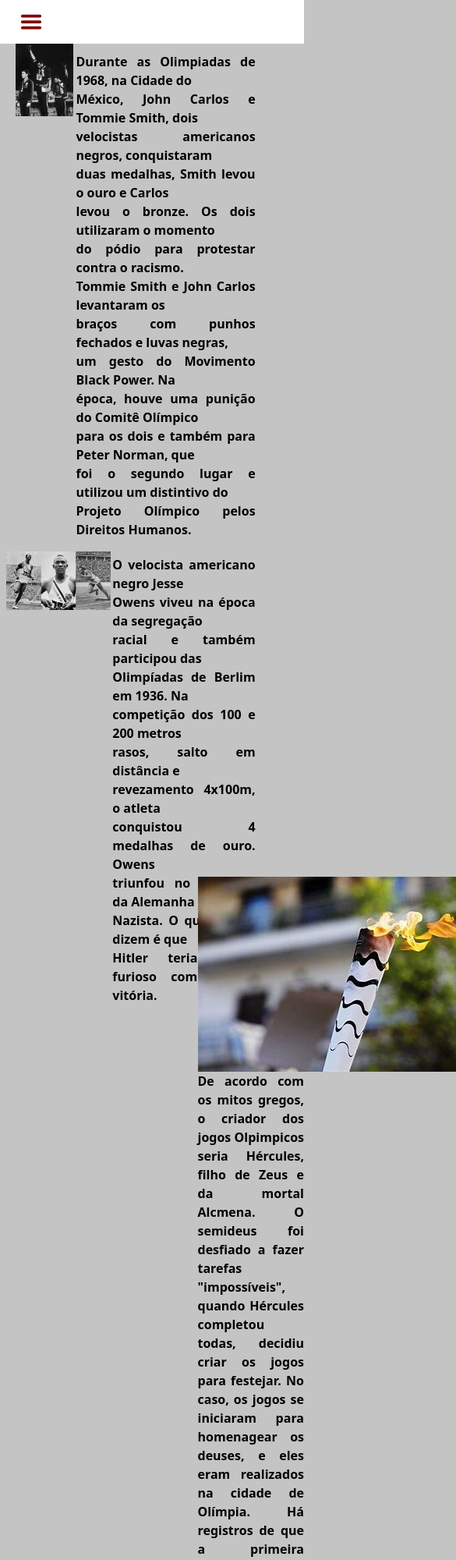
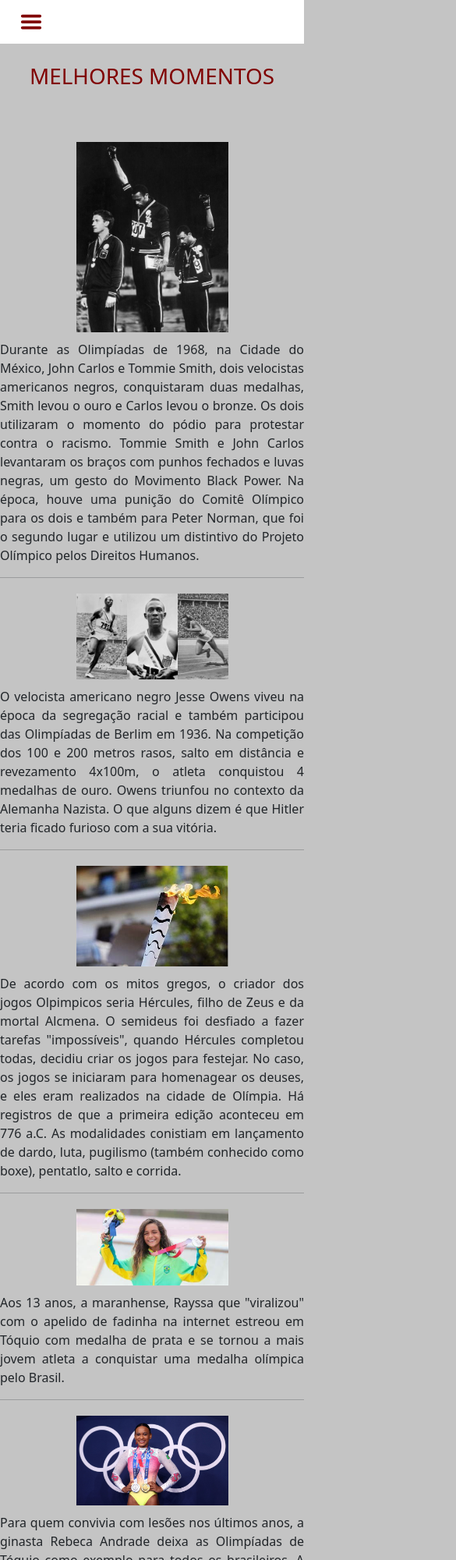
Before and after one commit to LuanB-compt/Olimpiadas-WebPage, a plain HTML site: page index_melhoresMomentos.html in a window 390 px wide. Shown: the top 2000 px of the page at 78% size, 585 px wide, since content can reach past the window. Drawn offline with Linux system fonts and the light colour scheme.

Commit message:
Arrumando página e responsividade

```diff
--- a/css/style_melhoresMomentos.css
+++ b/css/style_melhoresMomentos.css
@@ -1,4 +1,34 @@
-.container {
+article{
+    text-align: center;
+}
+
+div.div_titulo{
+    color: rgb(128, 0, 0);
+    text-align: center;
+    padding-top: 25px;
+    padding-bottom: 40px;
+}
+
+div.div_quadros{
+    text-align: center;
+    margin-top: 20px;
+}
+
+img{
+    max-width: 50%;
+}
+
+div.legenda{
+    margin: auto;
+    padding-top: 10px;
+    max-width: 750px;
+    width: auto;
+    text-align: justify;
+    justify-content: center;
+}
+
+
+/*.container {
     padding: 0;
 }
 
@@ -68,4 +98,4 @@
     margin-left: 65%;
     margin-right: auto;
     color: black;
-}
+}*/
--- a/index_melhoresMomentos.html
+++ b/index_melhoresMomentos.html
@@ -42,44 +42,75 @@
     </nav>
   </header>
 
-  <div id="imagem1">
-    <img src= "Imagens/jhon e tommy.jpg" style="width: 20%">
+  <article>
+    <div class="div_titulo">
+      <h1>MELHORES MOMENTOS</h1>
     </div>
 
-  <div id="texto1">
+    <div class="div_quadros">
+      <img src="Imagens/jhon e tommy.jpg" alt="John Carlos e Tommie Smith no pódio">
+      <div class="legenda">
         <p>
-      <b>Durante as Olimpiadas de 1968, na Cidade do<br /> México, John Carlos e Tommie Smith, dois<br /> velocistas americanos negros, conquistaram<br /> duas medalhas, Smith levou o ouro e Carlos<br /> levou o bronze. Os dois utilizaram o momento<br /> do pódio para protestar contra o racismo.<br  />Tommie Smith e John Carlos levantaram os<br /> braços com punhos fechados e luvas negras,<br /> um gesto do Movimento Black Power. Na<br /> época, houve uma punição do Comitê Olímpico<br /> para os dois e também para Peter Norman, que<br /> foi o segundo lugar e utilizou um distintivo do<br /> Projeto Olímpico pelos Direitos Humanos.</b>
+          Durante as Olimpíadas de 1968, na Cidade do México, John Carlos e Tommie Smith, dois velocistas americanos negros, conquistaram duas medalhas, Smith levou o ouro e Carlos levou o bronze. Os dois utilizaram o momento do pódio para protestar contra o racismo. Tommie Smith e John Carlos levantaram os braços com punhos fechados e luvas negras, um gesto do Movimento Black Power. Na época, houve uma punição do Comitê Olímpico para os dois e também para Peter Norman, que foi o segundo lugar e utilizou um distintivo do Projeto Olímpico pelos Direitos Humanos.
         </p>
       </div>
-
-  <div id="imagem2">
-    <img src="Imagens/jesse owens.jpg" style="width: 35%">
     </div>
 
-  <div id="texto2">
+    <hr>
+
+    <div class="div_quadros">
+      <img src="Imagens/jesse owens.jpg" alt="Jesse Owens nas Olimpíadas">
+      <div class="legenda">
         <p>
-      <b>O velocista americano negro Jesse<br /> Owens viveu na época da segregação<br /> racial e também participou das<br /> Olimpíadas de Berlim em 1936. Na<br /> competição dos 100 e 200 metros<br /> rasos, salto em distância e<br /> revezamento 4x100m, o atleta<br /> conquistou 4 medalhas de ouro. Owens<br /> triunfou no contexto da Alemanha<br /> Nazista. O que alguns dizem é que<br /> Hitler teria ficado furioso com a sua vitória.</b>
+          O velocista americano negro Jesse Owens viveu na época da segregação racial e também participou das Olimpíadas de Berlim em 1936. Na competição dos 100 e 200 metros rasos, salto em distância e revezamento 4x100m, o atleta conquistou 4 medalhas de ouro. Owens triunfou no contexto da Alemanha Nazista. O que alguns dizem é que Hitler teria ficado furioso com a sua vitória.
         </p>
       </div>
-
-  <div id="imagem3">
-    <img src="Imagens/tocha.jpg" style="width: auto">
     </div>
 
-  <div id="texto3">
+    <hr>
+
+    <div class="div_quadros">
+      <img src="Imagens/tocha.jpg" alt="">
+      <div class="legenda">
         <p>
-      <b>De acordo com os mitos gregos, o criador dos jogos Olpimpicos seria Hércules, filho de Zeus e da mortal Alcmena. O semideus foi desfiado a fazer tarefas "impossíveis", quando Hércules completou todas, decidiu criar os jogos para festejar. No caso, os jogos se iniciaram para homenagear os deuses, e eles eram realizados na cidade de Olímpia. Há registros de que a primeira edição aconteceu em 776 a.C. As modalidades conistiam em lançamento de dardo, luta, pugilismo (também conhecido como boxe), pentatlo, salto e corrida.</b>
+          De acordo com os mitos gregos, o criador dos jogos Olpimpicos seria Hércules, filho de Zeus e da mortal Alcmena. O semideus foi desfiado a fazer tarefas "impossíveis", quando Hércules completou todas, decidiu criar os jogos para festejar. No caso, os jogos se iniciaram para homenagear os deuses, e eles eram realizados na cidade de Olímpia. Há registros de que a primeira edição aconteceu em 776 a.C. As modalidades conistiam em lançamento de dardo, luta, pugilismo (também conhecido como boxe), pentatlo, salto e corrida.
         </p>
       </div>
-
-  <div id="imagem4">
-    <img src="Imagens/menina.jpg" style="width: 70%">
     </div>
 
-  <div id="texto4">
+    <hr>
+
+    <div class="div_quadros">
+      <img src="Imagens/menina.jpg" alt="Rayssa, com sua medalha de prata">
+      <div class="legenda">
         <p>
-      <b>Aos 13 anos, a maranhense, Rayssa que "viralizou" com o apelido de fadinha na internet estreou em Tóquio com medalha de prata e se tornou a mais jovem atleta a conquistar uma medalha olímpica pelo Brasil.</b>
+          Aos 13 anos, a maranhense, Rayssa que "viralizou" com o apelido de fadinha na internet estreou em Tóquio com medalha de prata e se tornou a mais jovem atleta a conquistar uma medalha olímpica pelo Brasil.
         </p>
       </div>
+    </div>
+
+    <hr>
+
+    <div class="div_quadros">
+      <img src="Imagens/rebeca.jpg" alt="Rebeca no pódio">
+      <div class="legenda">
+        <p>
+          Para quem convivia com lesões nos últimos anos, a ginasta Rebeca Andrade deixa as Olimpíadas de Tóquio como exemplo para todos os brasileiros. A menina de 22 anos encantou, seja pela simplicidade, pelo carisma ou pelo que fez dentro do ginásio no Japão. Rebeca, porta-bandeira na cerimônia de encerramento, conquistou um ouro e uma prata, se tornando a primeira mulher da história do Brasil a vencer uma medalha na ginástica artística feminina.
+        </p>
+      </div>
+    </div>
+
+    <hr>
+
+    <div class="div_quadros">
+      <img src="Imagens/Michael_Phelps.jpeg" alt="Nadador Michael Phelps com suas medalhas">
+      <div class="legenda">
+        <p>
+          Com apenas 15 anos, foi atleta norte americano nos 200m borboleta, conquistando um quinto lugar na competição olímpica. Quatro anos depois, em Atenas 2004, já com 19 anos, conquistou suas primeiras medalhas de ouro, mas foi em Pequim 2008 que o mundo viu o reinado de um dos maiores atletas olímpicos de toda a história. Em um desempenho fantástico, conquistou a medalha de ouro em 100% das provas que disputou, escutando o hino nacional norte-americano por oito vezes em uma mesma edição, quebrando o recorde de seu conterrâneo Mark Spitz, que também na natação, conquistou sete ouros em Munique 1972. Phelps venceu, em Pequim, os 400m medley (com recorde mundial), 4x100 livre (com recorde mundial), 200m borboleta (com recorde mundial), 200m livre (com recorde mundial), 4x200m livre (com recorde mundial), 200m medley (com recorde mundial), 100m borboleta (com recorde olímpico) e 4x100 medley (com recorde mundial). Phelps ainda voltaria às piscinas em Londres 2012 e Rio 2016 e levaria para casa mais 12 medalhas (nove de ouro e três de prata).
+        </p>
+      </div>
+    </div>
+  </article>
+
 </body>
 </html>
```
Also changed, not shown: Imagens/Michael_Phelps.jpeg (added). Lines whose indentation alone changed are shown as unchanged.
